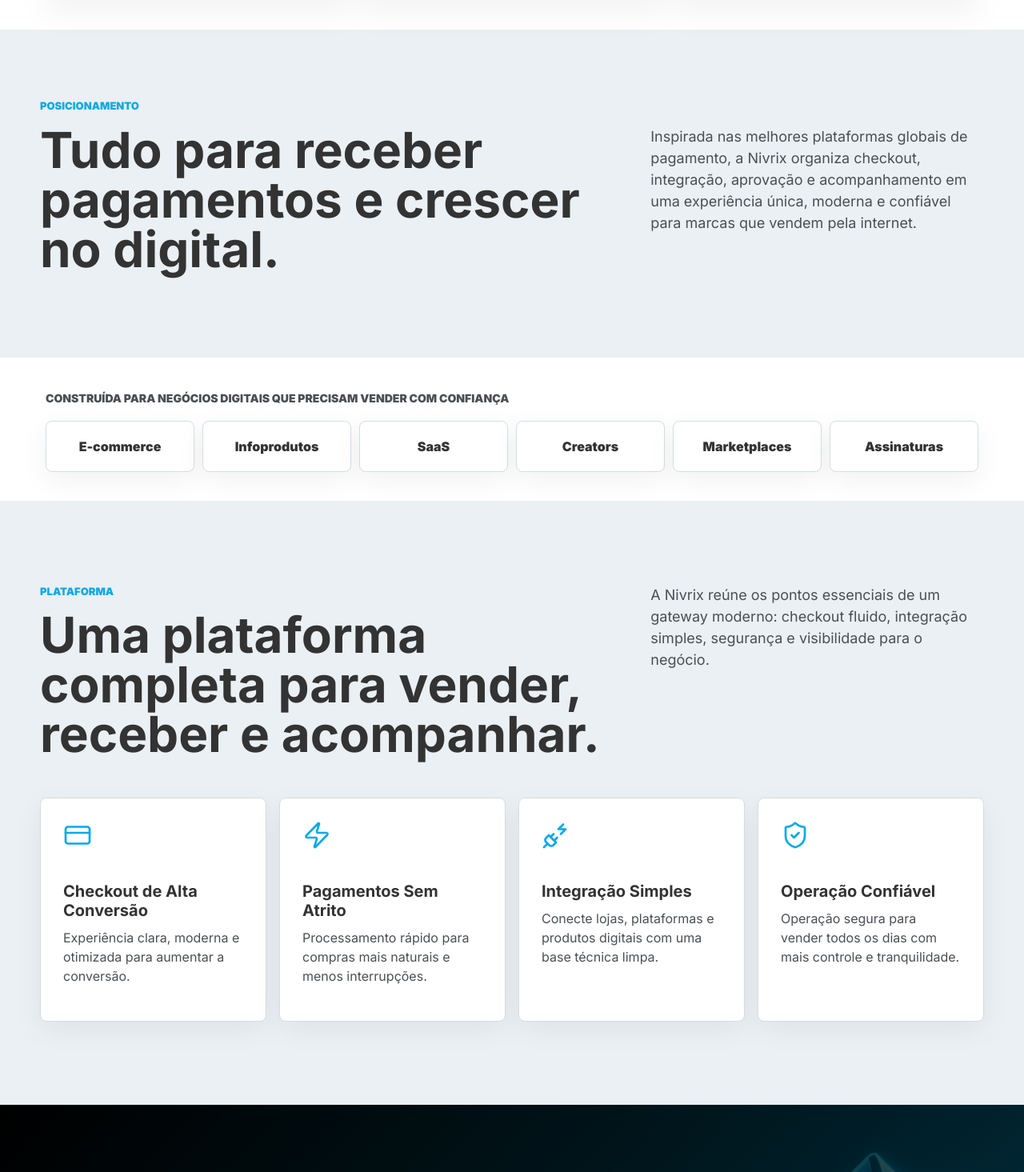
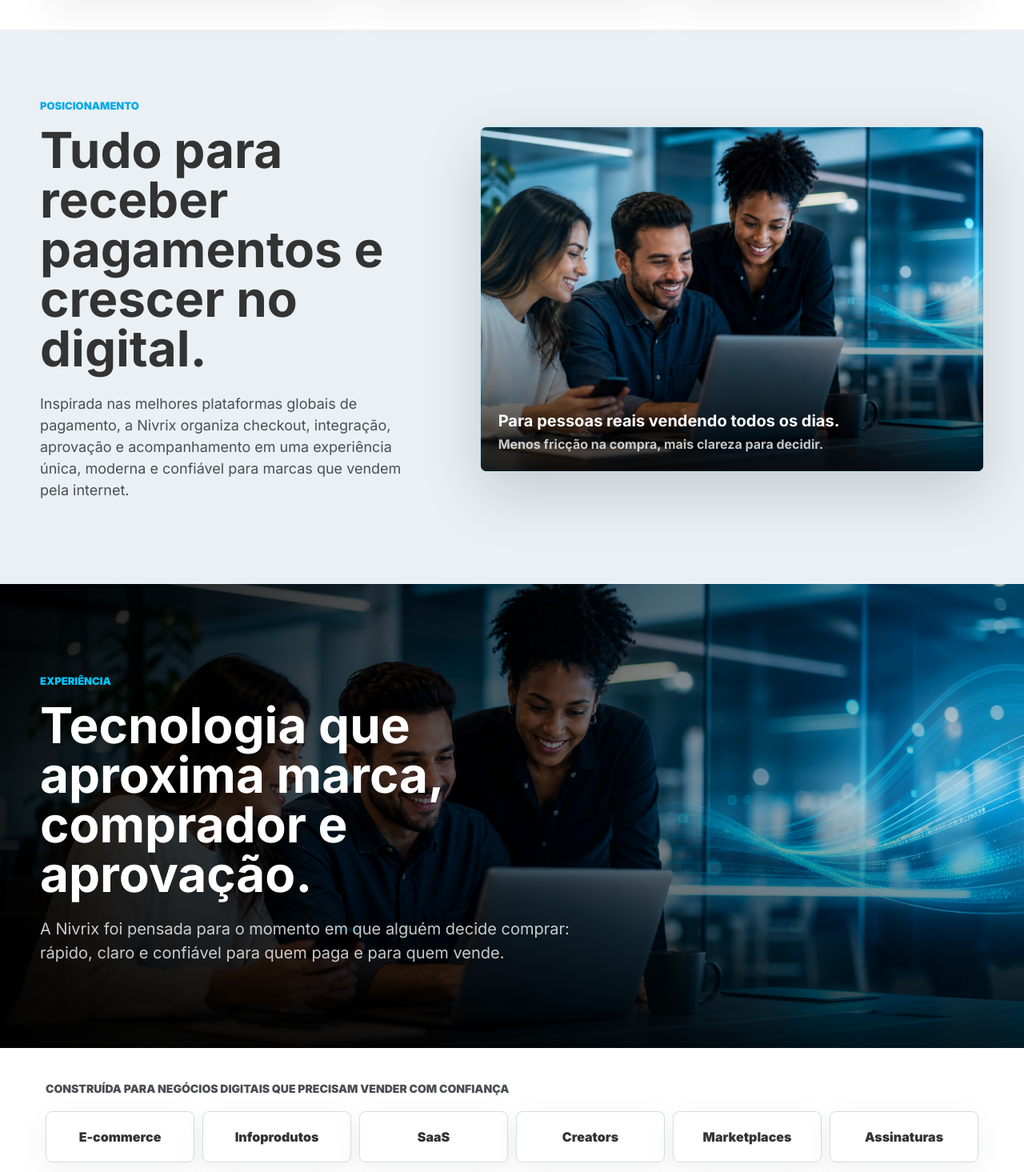
Before and after one commit to gabriel1574/Nivrix, a Next.js app: page / in a window 1280 px wide. Shown: the part 905-2370 px from the top of the page at 80% size. Built offline with nearby package versions, Linux system fonts and the light colour scheme; no server answers.

Commit message:
Humanize site with people imagery

```diff
--- a/app/globals.css
+++ b/app/globals.css
@@ -463,6 +463,72 @@
   padding-top: 86px;
 }
 
+.human-split {
+  display: grid;
+  grid-template-columns: minmax(0, 0.78fr) minmax(380px, 1fr);
+  gap: 58px;
+  align-items: center;
+}
+
+.intro-copy p {
+  margin: 24px 0 0;
+  color: var(--muted);
+  font-size: 18px;
+}
+
+.human-photo {
+  position: relative;
+  min-height: 430px;
+  margin: 0;
+  overflow: hidden;
+  border: 1px solid rgba(9, 169, 230, 0.18);
+  border-radius: 8px;
+  box-shadow: 0 26px 76px rgba(5, 6, 7, 0.16);
+}
+
+.human-photo img {
+  width: 100%;
+  height: 100%;
+  min-height: 430px;
+  object-fit: cover;
+  object-position: center;
+}
+
+.human-photo::after {
+  position: absolute;
+  inset: 0;
+  content: "";
+  background:
+    linear-gradient(180deg, transparent 42%, rgba(0, 0, 0, 0.78) 100%),
+    linear-gradient(120deg, rgba(9, 169, 230, 0.16), transparent 38%);
+  pointer-events: none;
+}
+
+.human-photo figcaption {
+  position: absolute;
+  z-index: 1;
+  left: 22px;
+  right: 22px;
+  bottom: 22px;
+  color: var(--panel);
+}
+
+.human-photo figcaption strong,
+.human-photo figcaption span {
+  display: block;
+}
+
+.human-photo figcaption strong {
+  margin-bottom: 5px;
+  font-size: 20px;
+  line-height: 1.15;
+}
+
+.human-photo figcaption span {
+  color: rgba(255, 255, 255, 0.76);
+  font-weight: 700;
+}
+
 .split,
 .section-heading {
   display: grid;
@@ -491,6 +557,50 @@
   font-size: 14px;
   font-weight: 900;
   text-transform: uppercase;
+}
+
+.people-band {
+  position: relative;
+  min-height: 580px;
+  display: grid;
+  align-items: end;
+  padding: 104px max(30px, calc((100vw - 1180px) / 2));
+  overflow: hidden;
+  color: var(--panel);
+  background: var(--black);
+  isolation: isolate;
+}
+
+.people-band-image {
+  position: absolute;
+  inset: 0;
+  z-index: -2;
+  background: url("/assets/nivrix-people-payments.png") center / cover;
+  filter: saturate(1.1) contrast(1.06);
+}
+
+.people-band::before {
+  position: absolute;
+  inset: 0;
+  z-index: -1;
+  content: "";
+  background:
+    linear-gradient(90deg, rgba(0, 0, 0, 0.9) 0%, rgba(0, 0, 0, 0.54) 46%, rgba(0, 145, 196, 0.1) 100%),
+    linear-gradient(0deg, rgba(0, 0, 0, 0.86) 0%, transparent 52%, rgba(0, 0, 0, 0.24) 100%);
+}
+
+.people-band-content {
+  width: min(680px, 100%);
+}
+
+.people-band-content h2 {
+  margin-bottom: 22px;
+}
+
+.people-band-content p {
+  margin: 0;
+  color: rgba(255, 255, 255, 0.78);
+  font-size: 20px;
 }
 
 .trust-logos {
@@ -590,7 +700,7 @@
   color: var(--panel);
   background:
     linear-gradient(135deg, rgba(0, 0, 0, 0.92), rgba(0, 64, 82, 0.78)),
-    url("/assets/nivrix-cyan-wave-hero.png") center / cover;
+    url("/assets/nivrix-people-payments.png") center / cover;
 }
 
 .band .section-heading p {
@@ -885,6 +995,7 @@
   }
 
   .split,
+  .human-split,
   .section-heading,
   .proof-section,
   .contact-panel,
@@ -904,6 +1015,19 @@
   .proof-item {
     grid-template-columns: 1fr;
     gap: 6px;
+  }
+
+  .human-photo {
+    min-height: 360px;
+  }
+
+  .human-photo img {
+    min-height: 360px;
+  }
+
+  .people-band {
+    min-height: 520px;
+    padding: 88px 24px;
   }
 }
 
@@ -964,7 +1088,7 @@
   }
 
   .hero-image {
-    object-position: 63% center;
+    object-position: 58% center;
     opacity: 1;
     filter: saturate(1.35) contrast(1.08) brightness(1.08);
   }
@@ -1040,8 +1164,47 @@
   .contact-section,
   .trust-section,
   .stats-section,
-  .hero-strip {
+  .hero-strip,
+  .people-band {
     padding: 72px 18px;
+  }
+
+  .human-split {
+    gap: 30px;
+  }
+
+  .human-photo {
+    min-height: 330px;
+  }
+
+  .human-photo img {
+    min-height: 330px;
+    object-position: 52% center;
+  }
+
+  .human-photo figcaption {
+    left: 18px;
+    right: 18px;
+    bottom: 18px;
+  }
+
+  .people-band {
+    min-height: 560px;
+    align-items: end;
+  }
+
+  .people-band-image {
+    background-position: 54% center;
+  }
+
+  .people-band::before {
+    background:
+      linear-gradient(180deg, rgba(0, 33, 45, 0.18) 0%, rgba(0, 0, 0, 0.34) 42%, rgba(0, 0, 0, 0.88) 100%),
+      linear-gradient(90deg, rgba(0, 70, 96, 0.44), rgba(0, 0, 0, 0.2));
+  }
+
+  .people-band-content p {
+    font-size: 18px;
   }
 
   h2 {
--- a/app/layout.jsx
+++ b/app/layout.jsx
@@ -44,9 +44,9 @@
       "Gateway de pagamentos para empresas digitais, e-commerces e criadores venderem online com mais fluidez e confiança.",
     images: [
       {
-        url: "/assets/nivrix-cyan-wave-hero.png",
-        width: 1717,
-        height: 916,
+        url: "/assets/nivrix-people-payments.png",
+        width: 1536,
+        height: 1024,
         alt: "Nivrix gateway de pagamentos",
       },
     ],
@@ -56,7 +56,7 @@
     title: "Nivrix | Gateway de Pagamentos Moderno e Confiável",
     description:
       "Pagamentos digitais com checkout fluido, integração simples e operação confiável.",
-    images: ["/assets/nivrix-cyan-wave-hero.png"],
+    images: ["/assets/nivrix-people-payments.png"],
   },
   icons: {
     icon: "/assets/LOGO.svg",
--- a/app/page.jsx
+++ b/app/page.jsx
@@ -150,7 +150,7 @@
       about: {
         "@id": `${siteUrl}/#service`,
       },
-      primaryImageOfPage: `${siteUrl}/assets/nivrix-cyan-wave-hero.png`,
+      primaryImageOfPage: `${siteUrl}/assets/nivrix-people-payments.png`,
     },
     {
       "@type": "Service",
@@ -316,8 +316,8 @@
         >
           <img
             className="hero-image"
-            src="/assets/nivrix-cyan-wave-hero.png"
-            alt="Interface abstrata de gateway de pagamentos em preto e ciano"
+            src="/assets/nivrix-people-payments.png"
+            alt="Empreendedores digitais acompanhando pagamentos online em um ambiente moderno"
           />
           <div className="hero-shade" />
           <div className="hero-glow" aria-hidden="true" />
@@ -371,15 +371,37 @@
         </section>
 
         <section className="section intro-section reveal" aria-labelledby="intro-title">
-          <div className="section-kicker">Posicionamento</div>
-          <div className="split">
-            <div>
+          <div className="human-split">
+            <div className="intro-copy">
+              <div className="section-kicker">Posicionamento</div>
               <h2 id="intro-title">Tudo para receber pagamentos e crescer no digital.</h2>
+              <p>
+                Inspirada nas melhores plataformas globais de pagamento, a Nivrix organiza
+                checkout, integração, aprovação e acompanhamento em uma experiência única,
+                moderna e confiável para marcas que vendem pela internet.
+              </p>
             </div>
+            <figure className="human-photo">
+              <img
+                src="/assets/nivrix-people-payments.png"
+                alt="Equipe digital analisando vendas e pagamentos em um notebook"
+              />
+              <figcaption>
+                <strong>Para pessoas reais vendendo todos os dias.</strong>
+                <span>Menos fricção na compra, mais clareza para decidir.</span>
+              </figcaption>
+            </figure>
+          </div>
+        </section>
+
+        <section className="people-band reveal" aria-labelledby="people-title">
+          <div className="people-band-image" aria-hidden="true" />
+          <div className="people-band-content">
+            <div className="section-kicker light">Experiência</div>
+            <h2 id="people-title">Tecnologia que aproxima marca, comprador e aprovação.</h2>
             <p>
-              Inspirada nas melhores plataformas globais de pagamento, a Nivrix organiza
-              checkout, integração, aprovação e acompanhamento em uma experiência única,
-              moderna e confiável para marcas que vendem pela internet.
+              A Nivrix foi pensada para o momento em que alguém decide comprar:
+              rápido, claro e confiável para quem paga e para quem vende.
             </p>
           </div>
         </section>
```
Also changed, not shown: public/assets/nivrix-people-payments.png (added).
